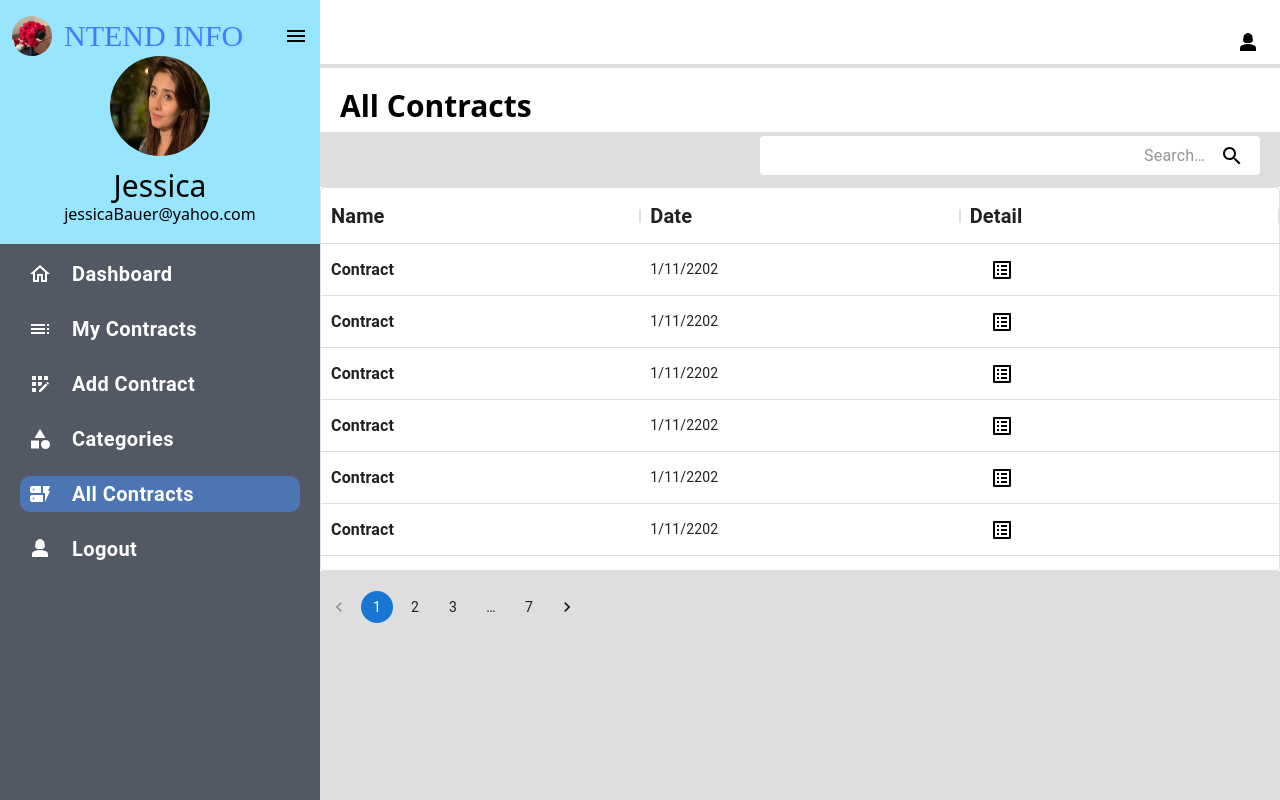
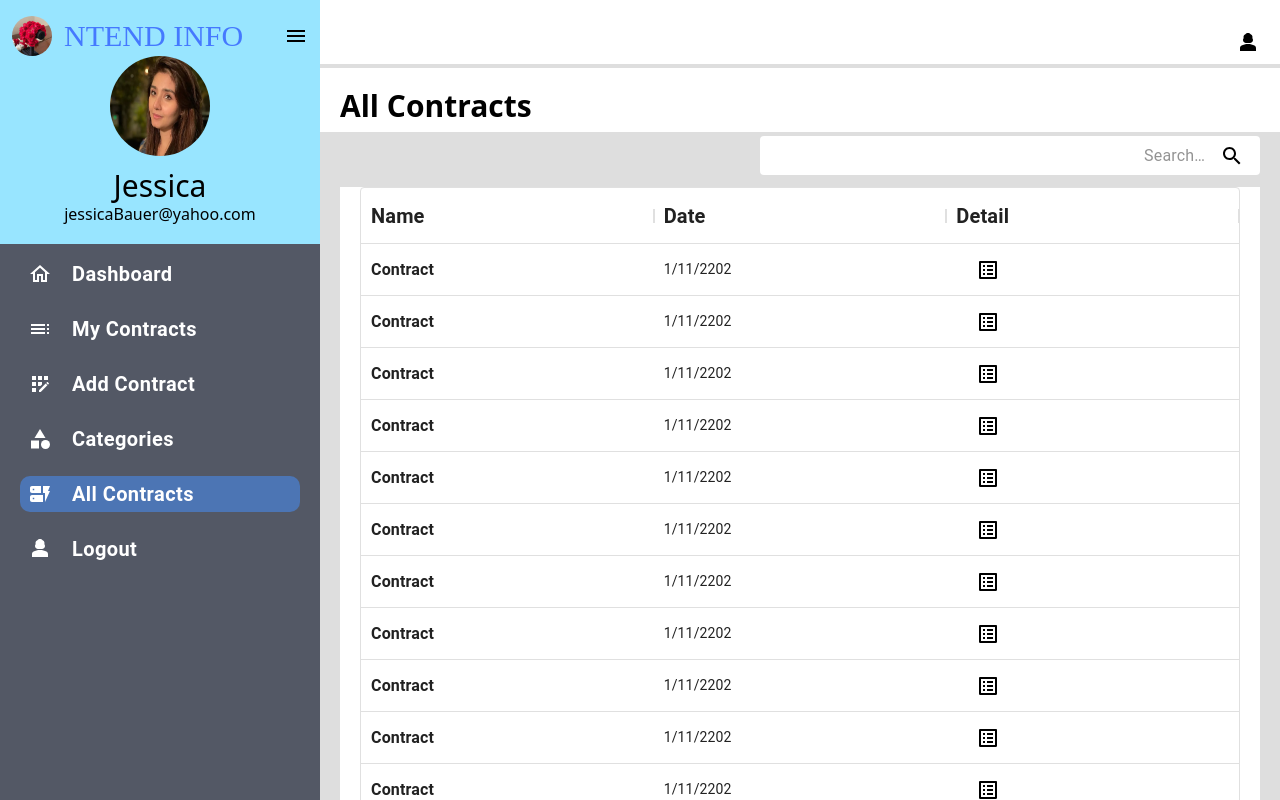
Before and after one commit to muhammad-suleman-awan/ntend-app, a React (Create React App) app: page /dashboard/AllContracts in a window 1280 px wide. Built offline with nearby package versions, Linux system fonts and the light colour scheme; a web font is replaced by a local one.

Commit message:
Apply Index padding in adding more user responsbility

```diff
--- a/src/Components/dashboard/Body_DashBoard.js
+++ b/src/Components/dashboard/Body_DashBoard.js
@@ -14,7 +14,6 @@ import { useTheme } from "@mui/material/styles";
 
 const BodyDashBoard = () => {
   const theme = useTheme();
-
   const navigate = useNavigate();
   const { pathname } = useLocation();
   // const Contract = useNavigate();
--- a/src/Components/dashboard/Drawer_bashboard.js
+++ b/src/Components/dashboard/Drawer_bashboard.js
@@ -18,9 +18,7 @@ const DrawerBoard = () => {
           <div className="flex  md:gap-2 lg:gap-3  ">
             <Avatar alt="Remy Sharp" src={pic2} className="  " />
 
-            <span
-              className="text-[#4579FF] md:text-base lg:text-2xl xl:text-3xl		 font-normal	decoration-8 leading-9	 place-self-center ft"
-            >
+            <span className="text-[#4579FF] md:text-base lg:text-2xl xl:text-3xl		 font-normal	decoration-8 leading-9	 place-self-center ft">
               NTEND INFO
             </span>
           </div>
--- a/src/Components/login/loginScreen.js
+++ b/src/Components/login/loginScreen.js
@@ -62,14 +62,14 @@ const StartUpLogin = () => {
 
             onClick={() => signinGoto("/dashboard/dashborady1")}
           >
-            <span className=" font-light normal-case	">Sign-in</span>
+            <span className=" font-light normal-case	">Sign In</span>
           </Button>
           <Button
             variant="text"
             className="w-3/12"
             onClick={() => goto("/signUpPage")}
           >
-            <span className="font-light normal-case	">Signup</span>
+            <span className="font-light normal-case	">Sign Up</span>
           </Button>
         </div>
       </div>
--- a/src/Components/login/signup.js
+++ b/src/Components/login/signup.js
@@ -87,14 +87,14 @@ const Signup = () => {
             style={{borderRadius:"10px"}}
             onClick={() => gotoSignUp("/dashboard ")}
           >
-            <span className=" font-light normal-case	">Signin</span>
+            <span className=" font-light normal-case	">Sign In</span>
           </Button>
           <Button
             variant="text"
             className="w-3/12 mt-5 pt-2 border-2 border-red-500"
             onClick={() => goto("/gotoSignUp")}
           >
-            <span className="font-light normal-case	">Signup</span>
+            <span className="font-light normal-case	">Sign Up</span>
           </Button>
         </div>
       </div>
--- a/src/Components/screen2/headermidle.js
+++ b/src/Components/screen2/headermidle.js
@@ -1,5 +1,6 @@
 import * as React from "react";
-import { styled, alpha } from "@mui/material/styles";
+
+import { styled, alpha, useTheme } from "@mui/material/styles";
 import AppBar from "@mui/material/AppBar";
 import Box from "@mui/material/Box";
 import Toolbar from "@mui/material/Toolbar";
@@ -54,8 +55,18 @@ const StyledInputBase = styled(InputBase)(({ theme }) => ({
 
 export default function Mycontact() {
   return (
-    <div className=" flex justify-end  pr-5  disppt  hidden md:block">
-      <Search sx={{ width: "500px", display: "flex", justifyContent: "end" }}>
+    <div className=" flex justify-end  pr-5  disppt   ">
+      <Search
+        sx={{
+          width: "500px",
+          display: "flex",
+          justifyContent: "end",
+          display: {
+            xs: "none", // Apply this style for extra small screens
+            sm: "flex", // Apply this style for small screens
+          },
+        }}
+      >
         <SearchIconWrapper>
           <SearchIcon />
         </SearchIconWrapper>
--- a/src/Components/screen2/recordTable.js
+++ b/src/Components/screen2/recordTable.js
@@ -20,7 +20,7 @@ const columns = [
     hideable: true,
     sortable: false,
     //  fontWeight:"bolder",
-    minWidth: 150,
+    minWidth: 100,
     flex: 1,
     maxWidth: 600,
 
@@ -104,6 +104,8 @@ const columns = [
 
     description: "This column has a value getter and is not sortable.",
     sortable: false,
+    minWidth: 100,
+
     flex: 1,
     renderCell: (params) => <DeleteIcon className=" ml-5" />,
   },
@@ -127,13 +129,13 @@ const rows = [
 
 export default function RecordTabledashboard() {
   return (
-    <div className="mx-auto mt-3 w-full px-5">
-      <div className="flex flex-col   w-88 h-96 sm:w-full bg-white">
+    <div className="mx-auto md:mt-3 w-full px-5 ">
+      <div className="flex  w-88 sm:w-full bg-white">
         <DataGrid
           rows={rows}
           columns={columns}
           disableColumnMenu={true}
-          className="flex overflow-auto w-screen"
+          className="flex  w-screen px-10"
         />
       </div>
     </div>
--- a/src/Components/screen3/screen3index.js
+++ b/src/Components/screen3/screen3index.js
@@ -10,9 +10,7 @@ const Screen3Index = () => {
         <span className="text-3xl font-bold	">Add Contracts</span>
       </div>
       <div id="addContractsinfo">
-        <div>
-          <InputbtnScreen3></InputbtnScreen3>
-        </div>
+        <InputbtnScreen3></InputbtnScreen3>
       </div>
     </div>
   );
--- a/src/Components/screen4/screen4index.js
+++ b/src/Components/screen4/screen4index.js
@@ -9,13 +9,14 @@ import "sweetalert2/dist/sweetalert2.min.css";
 
 const CategoryScreenIndex = () => {
   return (
-    <div className="col-span-10  bg-[#dedede]">
-      <div className="bg-white mt-1 h-16 flex  justify-between pt-5 pl-5 pr-5 mb-1">
+    <div className="col-span-10  bg-[#dedede]  ">
+      <div className="bg-white mt-1 h-16 flex  justify-between pt-5 pl-5 pr-5 mb-1 ">
         <span className="text-3xl font-bold	">Category</span>
         <Button
           variant="contained"
           className="p-0 mr-10 h-7 w-38"
           sx={{ color: "black" }}
+          style={{ borderRadius: "10px" }}
           onClick={async () => {
             const { value: email } = await Swal.fire({
               showCloseButton: true,
@@ -33,10 +34,10 @@ const CategoryScreenIndex = () => {
             });
           }}
         >
-          <span className="text-white font-bold"> Add </span>
+          <span className="text-white font-bold normal-case	"> Add </span>
         </Button>
       </div>
-      <div className=" ">
+      <div className="">
         <BoptttomRowCard></BoptttomRowCard>
         <WrapPaignation></WrapPaignation>
       </div>
--- a/src/Components/screen5/allcontractTable.js
+++ b/src/Components/screen5/allcontractTable.js
@@ -19,14 +19,14 @@ const columns = [
     sortable: false,
     flex: 1,
     maxWidth: 1250,
-    minWidth: 150,
+    minWidth: 100,
     sx: {
       // ".css-t89xny-MuiDataGrid-columnHeaderTitle": {
       //   fontWeight: "bold",
       // },
     },
     //  fontWeight:"bolder",
-    headerClassName: "flex justify-center tableContacts font-bold", // Apply Tailwind classes
+    headerClassName: "flex justify-center tableContacts font-bold px-5", // Apply Tailwind classes
     // headerStyle: { backgroundColor: "red", color: "white" }, // Apply inline styles
     renderCell: (params) => {
       return (
@@ -39,6 +39,7 @@ const columns = [
     headerName: "Date",
     flex: 1,
     maxWidth: 400,
+    minWidth: 100,
     headerClassName: "tableContacts",
     sortable: false,
     renderCell: (params) => {
@@ -49,7 +50,7 @@ const columns = [
     field: "lastName",
     headerClassName: "tableContacts",
     flex: 1,
-
+    minWidth: 100,
     headerName: " Detail",
     sortable: false,
     renderCell: (params) => {
@@ -102,27 +103,13 @@ const rows = [
 export default function ContractDetail() {
   return (
     <div>
-      <div className="flex justify-center mt-3    overflow-auto ">
-        <div className="bg-white w-full h-96    overflow-auto  flex  ">
-          <DataGrid
-            rows={rows}
-            columns={columns}
-            disableColumnMenu={true}
-            hideFooterPagination
-            pagination={false}
-            hideFooter
+      <div className="flex justify-center md:mt-3    ">
+        <div className="bg-white w-full h-full flex mx-5  px-5 2xl:px-0">
+          <DataGrid rows={rows} columns={columns} disableColumnMenu={true}
+            rowSelection={false}
           />
         </div>
       </div>
-
-      <Stack spacing={8} className="flex justify-center mt-5">
-        <Pagination
-          count={7}
-          siblingCount={0}
-          color="primary"
-          className="flex justify-center hidden md:block"
-        />
-      </Stack>
     </div>
   );
 }
--- a/src/Components/screen5/screen5Index.js
+++ b/src/Components/screen5/screen5Index.js
@@ -11,11 +11,11 @@ import ContractDetail from "./allcontractTable";
 
 const IndexScreen5 = () => {
   return (
-    <div className="col-span-10  bg-[#dedede]     sm:h-96">
-      <div className="bg-white mt-1 h-16 flex  justify-between pt-5 pl-5 pr-5 mb-1">
+    <div className="col-span-10  bg-[#dedede]     sm:h-96 ">
+      <div className="bg-white mt-1 h-16 flex  justify-between pt-5 pl-5 pr-5 md:mb-1 ">
         <span className="text-3xl font-bold	">All Contracts</span>
       </div>
-      <div className=" 		  ">
+      <div className=" ">
         <Mycontact></Mycontact>
         <ContractDetail></ContractDetail>
       </div>
```
Also changed, not shown: src/Components/dashboard/BoptttomRowCard.js (+7 -4 lines), src/Components/screen3/btnscren3Input.js (+20 -14 lines).
